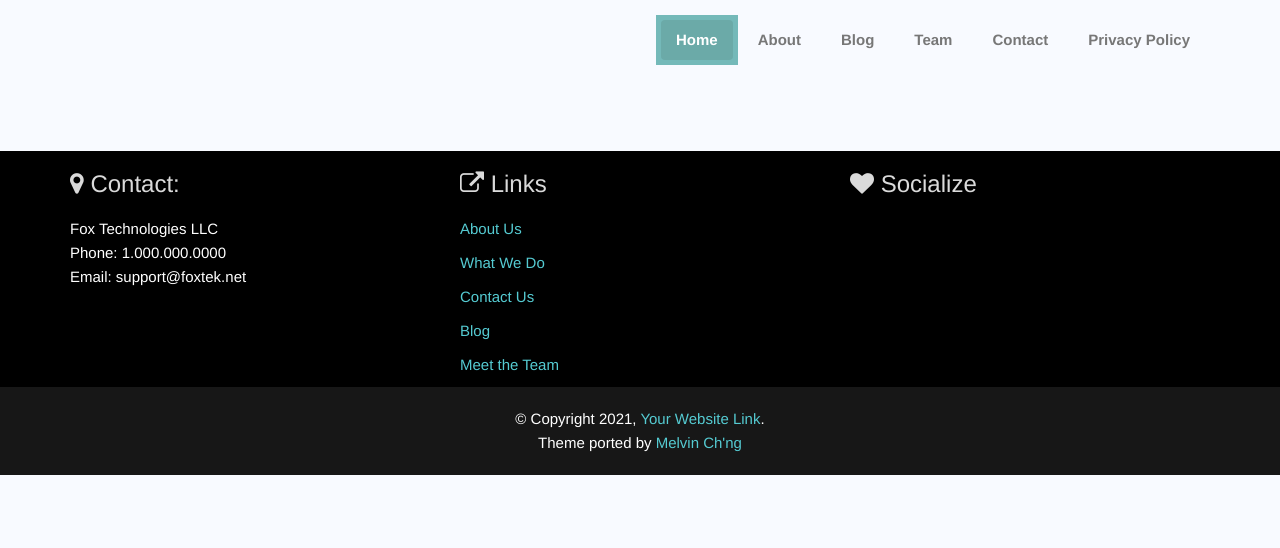
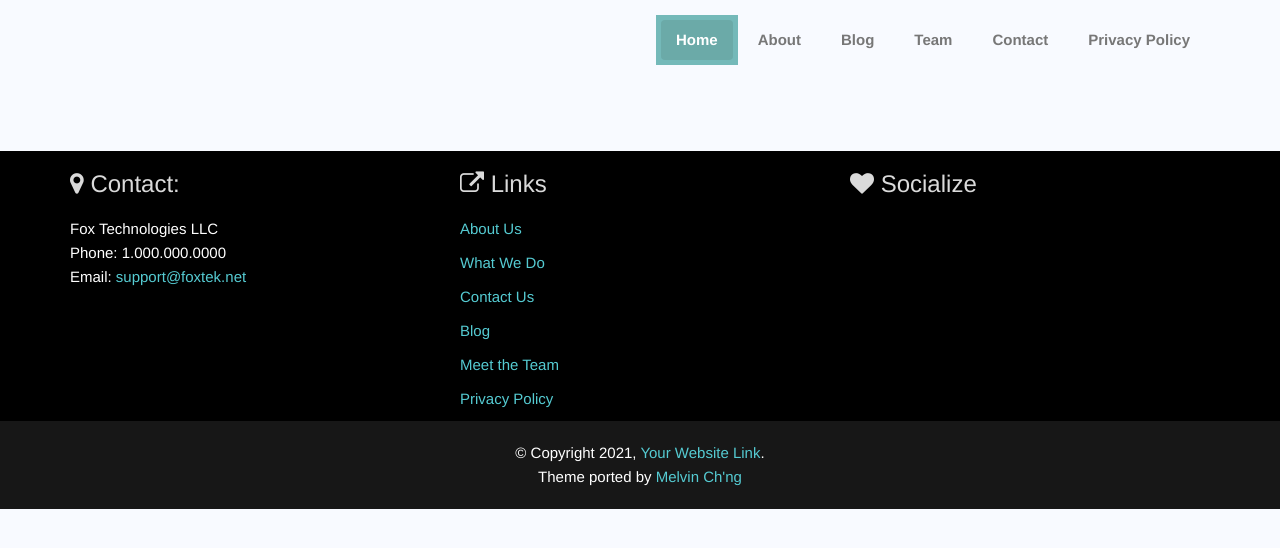
Before and after one commit to FoxtekLLC/FoxtekLLC.github.io, a Jekyll site: the page built from blog.html, in a window 1280 px wide. Shown: the top 548 px of the page. Built offline with Jekyll 4.4.1, drawn with Linux system fonts in a browser that asks for light colours.

Commit message:
Update footer.html

```diff
--- a/_includes/footer.html
+++ b/_includes/footer.html
@@ -8,7 +8,7 @@
           {{ site.company_name }} <br>
           Phone: {{ site.telephone_number }} <br>
           <!-- Fax: {{ site.fax_number }} <br> -->
-          Email: {{ site.company_email }}<br>
+          Email: <a href="mailto:{{ site.company_email }}">{{ site.company_email }}</a><br>
         </p>
       </div>
       <div class="col-md-4">
@@ -18,6 +18,7 @@
         <p><a href="/contact"> Contact Us</a></p>
         <p><a href="/blog"> Blog</a></p>
         <p><a href="/staff"> Meet the Team</a></p>
+        <p><a href="/privacy-policy"> Privacy Policy</a></p>
       </div>
       <div class="col-md-4">
         <h3><i class="fa fa-heart"></i> Socialize</h3>
@@ -51,6 +52,6 @@
   </div>
 
   <div class="copyright text center">
-    <p>&copy; Copyright {{ site.time | date: '%Y' }}, <a href="#">Your Website Link</a>. <br>Theme ported by <a href="https://melvinchng.github.io/" target="_blank">Melvin Ch'ng</a></p>
+    <p>&copy; Copyright {{ site.time | date: '%Y' }}, <a href="{{ site.url }}">Your Website Link</a>. <br>Theme ported by <a href="https://melvinchng.github.io/" target="_blank">Melvin Ch'ng</a></p>
   </div>
 </footer>
```
